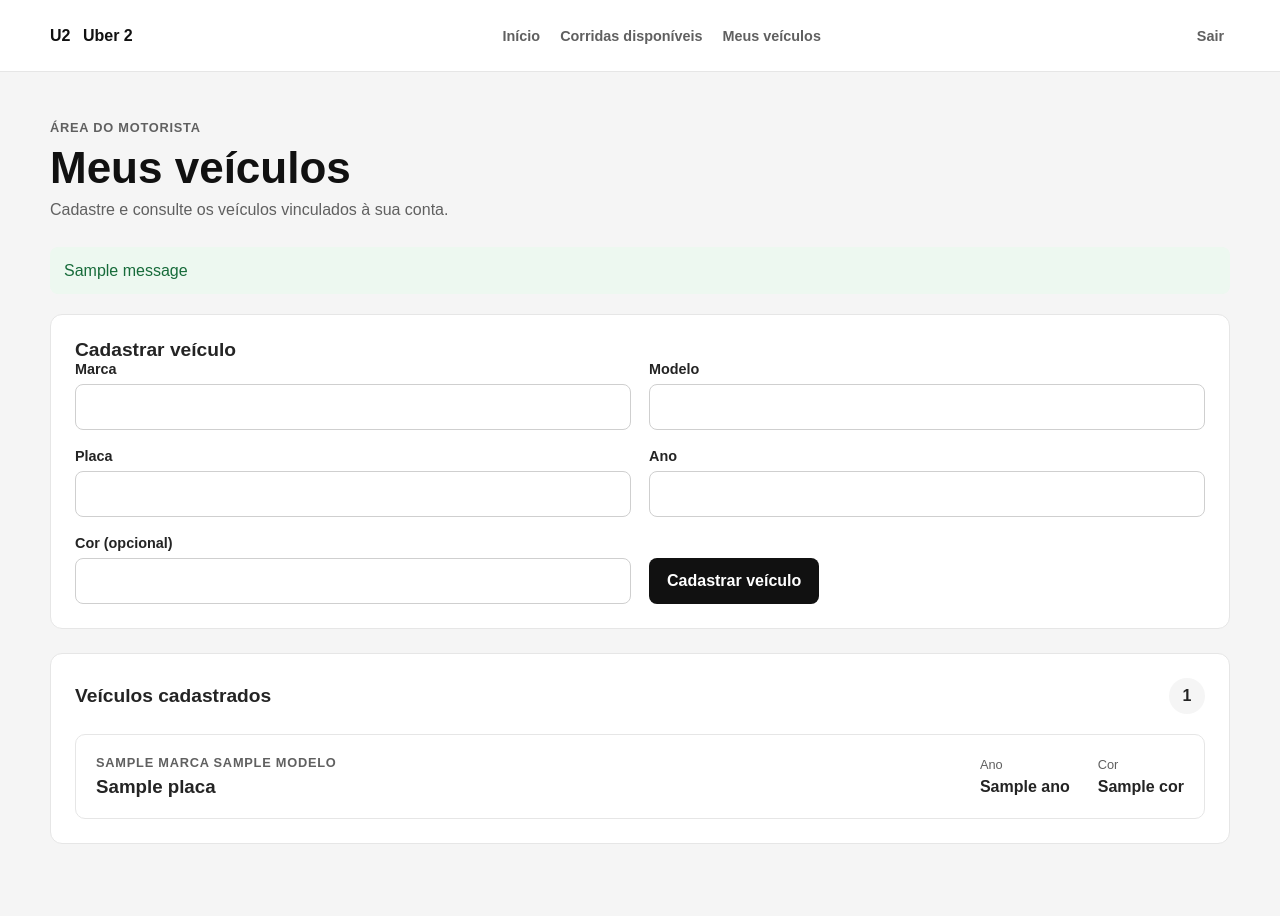
After one commit to IJCC06/uber2-projeto, a Flask app: template templates/motoristas/meus_veiculos.html in a window 1280 px wide. The commit adds this page. Run offline with Flask 3, Linux system fonts and the light colour scheme; the template is opened without the code that fills it: most values are stand-ins (such as "Sample title", 1, 10 or a date in 2020); one stand-in notice (Sample message) is shown.

Commit message:
Adiciona cadastro de veículos do motorista
Co-authored-by: Copilot <223556219+Copilot@users.noreply.github.com>

```diff
--- a/static/css/home_motorista.css
+++ b/static/css/home_motorista.css
@@ -222,6 +222,95 @@ h1 {
     padding: 24px;
 }
 
+.vehicle-form-panel,
+.vehicle-list-panel {
+    margin-bottom: 24px;
+}
+
+.vehicle-form-panel h2,
+.vehicle-list-panel h2 {
+    margin-bottom: 20px;
+    font-size: 1.2rem;
+}
+
+.vehicle-form {
+    display: grid;
+    grid-template-columns: repeat(2, minmax(0, 1fr));
+    gap: 18px;
+    align-items: end;
+}
+
+.vehicle-field {
+    display: grid;
+    gap: 7px;
+}
+
+.vehicle-field label {
+    color: var(--gray-900);
+    font-size: 0.9rem;
+    font-weight: 700;
+}
+
+.vehicle-field input {
+    width: 100%;
+    min-height: 46px;
+    padding: 0 12px;
+    border: 1px solid #cfcfcf;
+    border-radius: 8px;
+    background: var(--white);
+    color: var(--gray-900);
+    font: inherit;
+}
+
+.vehicle-field input:focus {
+    border-color: var(--focus);
+    outline: 2px solid rgb(42 104 255 / 18%);
+}
+
+.vehicle-form .primary-action {
+    justify-self: start;
+}
+
+.vehicle-list {
+    display: grid;
+    gap: 14px;
+}
+
+.vehicle-card {
+    display: flex;
+    align-items: center;
+    justify-content: space-between;
+    gap: 24px;
+    padding: 20px;
+    border: 1px solid var(--gray-200);
+    border-radius: 10px;
+}
+
+.vehicle-card .eyebrow {
+    margin-bottom: 6px;
+}
+
+.vehicle-card h3 {
+    margin-bottom: 0;
+}
+
+.vehicle-details {
+    display: flex;
+    gap: 28px;
+    margin: 0;
+}
+
+.vehicle-details dt {
+    margin-bottom: 6px;
+    color: var(--gray-600);
+    font-size: 0.8rem;
+}
+
+.vehicle-details dd {
+    margin: 0;
+    font-weight: 700;
+}
+
 .panel-header {
     display: flex;
     align-items: center;
@@ -410,6 +499,19 @@ button:focus-visible {
         grid-template-columns: 1fr;
         gap: 12px;
     }
+
+    .vehicle-form {
+        grid-template-columns: 1fr;
+    }
+
+    .vehicle-form .primary-action {
+        width: 100%;
+    }
+
+    .vehicle-card {
+        align-items: start;
+        flex-direction: column;
+    }
 }
 
 @media (max-width: 560px) {
--- a/templates/includes/header_motorista.html
+++ b/templates/includes/header_motorista.html
@@ -12,6 +12,10 @@
            {% if request.endpoint == 'motoristas.corridas_disponiveis' %}class="active" aria-current="page"{% endif %}>
             Corridas disponíveis
         </a>
+        <a href="{{ url_for('motoristas.meus_veiculos') }}"
+           {% if request.endpoint == 'motoristas.meus_veiculos' %}class="active" aria-current="page"{% endif %}>
+            Meus veículos
+        </a>
     </nav>
 
     <form action="{{ url_for('auth.logout') }}" method="POST">
--- /dev/null
+++ b/templates/motoristas/meus_veiculos.html
@@ -0,0 +1,94 @@
+<!doctype html>
+<html lang="pt-BR">
+<head>
+    <meta charset="utf-8">
+    <meta name="viewport" content="width=device-width, initial-scale=1">
+    <title>Meus veículos | Uber 2</title>
+    <link rel="stylesheet" href="{{ url_for('static', filename='css/home_motorista.css') }}">
+</head>
+<body>
+    {% include "includes/header_motorista.html" %}
+
+    <main class="page-content">
+        <section class="welcome" aria-labelledby="vehicles-title">
+            <div>
+                <p class="eyebrow">Área do motorista</p>
+                <h1 id="vehicles-title">Meus veículos</h1>
+                <p>Cadastre e consulte os veículos vinculados à sua conta.</p>
+            </div>
+        </section>
+
+        {% with mensagens = get_flashed_messages(with_categories=true) %}
+            {% for categoria, mensagem in mensagens %}
+                <p class="form-message {{ categoria }}-message"
+                   role="{{ 'status' if categoria == 'success' else 'alert' }}">
+                    {{ mensagem }}
+                </p>
+            {% endfor %}
+        {% endwith %}
+
+        <section class="panel vehicle-form-panel" aria-labelledby="vehicle-form-title">
+            <h2 id="vehicle-form-title">Cadastrar veículo</h2>
+            <form class="vehicle-form" action="{{ url_for('motoristas.meus_veiculos') }}" method="post">
+                <div class="vehicle-field">
+                    <label for="marca">Marca</label>
+                    <input id="marca" name="marca" maxlength="50" autocomplete="organization" required>
+                </div>
+                <div class="vehicle-field">
+                    <label for="modelo">Modelo</label>
+                    <input id="modelo" name="modelo" maxlength="50" required>
+                </div>
+                <div class="vehicle-field">
+                    <label for="placa">Placa</label>
+                    <input id="placa" name="placa" maxlength="10" autocomplete="off" required>
+                </div>
+                <div class="vehicle-field">
+                    <label for="ano">Ano</label>
+                    <input id="ano" name="ano" type="number" min="1" step="1" required>
+                </div>
+                <div class="vehicle-field">
+                    <label for="cor">Cor (opcional)</label>
+                    <input id="cor" name="cor" maxlength="30">
+                </div>
+                <button class="primary-action" type="submit">Cadastrar veículo</button>
+            </form>
+        </section>
+
+        <section class="panel vehicle-list-panel" aria-labelledby="vehicle-list-title">
+            <div class="panel-header">
+                <h2 id="vehicle-list-title">Veículos cadastrados</h2>
+                <span class="ride-count">{{ veiculos|length }}</span>
+            </div>
+            {% if veiculos %}
+                <div class="vehicle-list">
+                    {% for veiculo in veiculos %}
+                        <article class="vehicle-card">
+                            <div>
+                                <p class="eyebrow">{{ veiculo.marca }} {{ veiculo.modelo }}</p>
+                                <h3>{{ veiculo.placa }}</h3>
+                            </div>
+                            <dl class="vehicle-details">
+                                <div>
+                                    <dt>Ano</dt>
+                                    <dd>{{ veiculo.ano }}</dd>
+                                </div>
+                                {% if veiculo.cor %}
+                                    <div>
+                                        <dt>Cor</dt>
+                                        <dd>{{ veiculo.cor }}</dd>
+                                    </div>
+                                {% endif %}
+                            </dl>
+                        </article>
+                    {% endfor %}
+                </div>
+            {% else %}
+                <div class="empty-state">
+                    <h3>Nenhum veículo cadastrado</h3>
+                    <p>Use o formulário acima para cadastrar seu primeiro veículo.</p>
+                </div>
+            {% endif %}
+        </section>
+    </main>
+</body>
+</html>
```
Also changed, not shown: blueprints/motoristas.py (+108 -0 lines), docs/ARQUITETURA-V2.md (+1 -0 lines), README.md.
